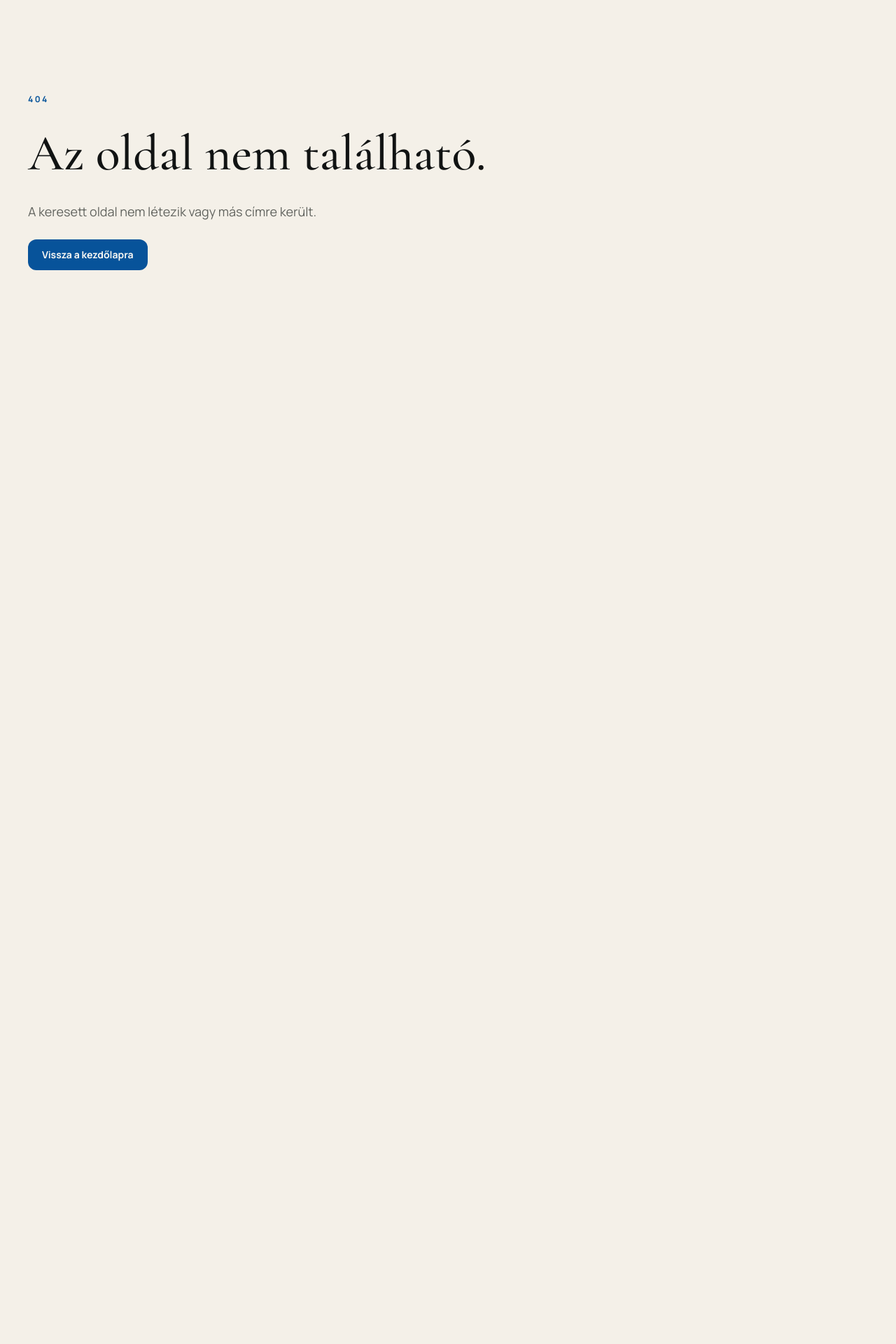
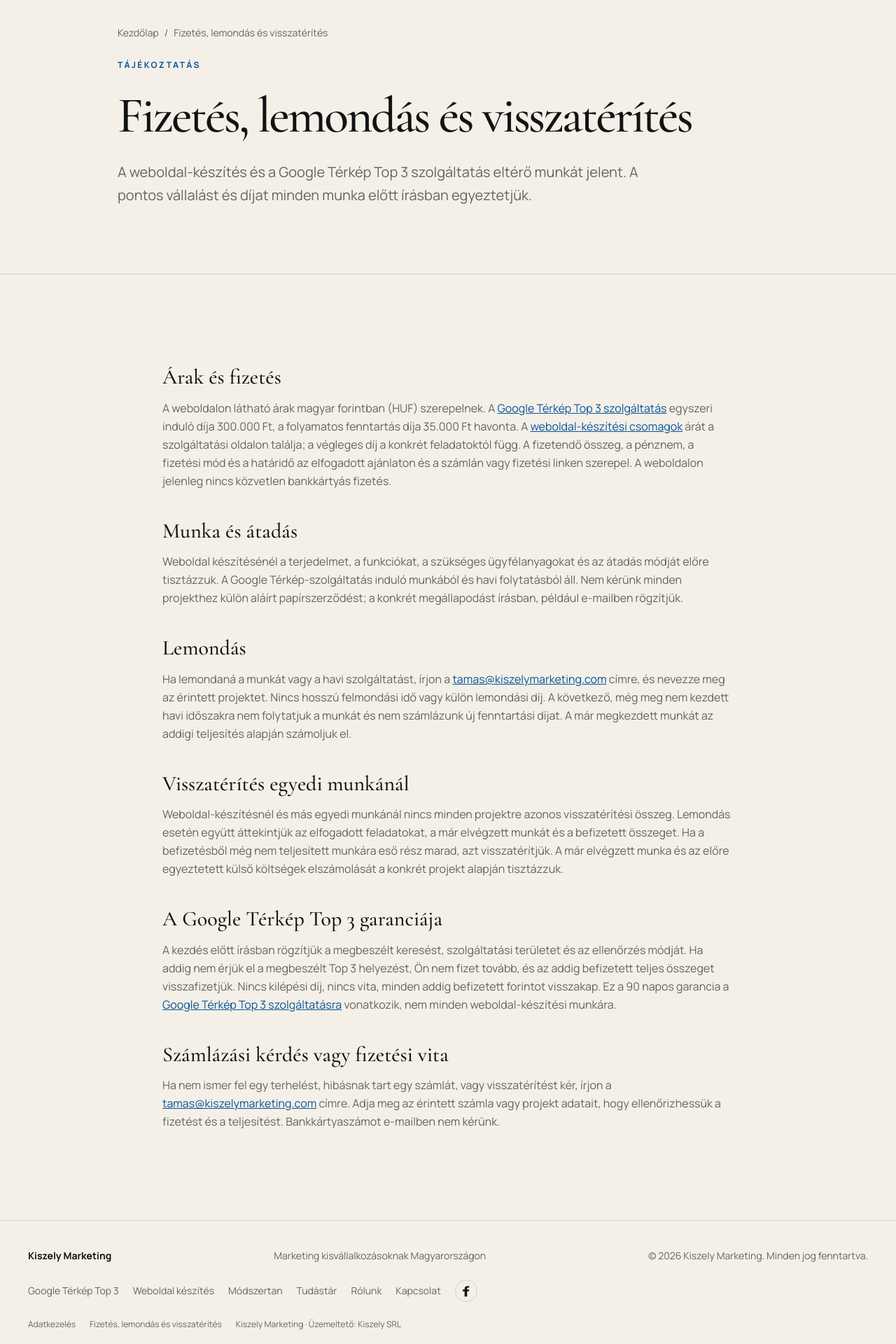
Before and after one commit to tom2344/tms-marketing-2, a Next.js app: page /hu/fizetes-lemondas-visszaterites in a window 1280 px wide. Before the commit this address had no page. Shown: the part 140-2060 px from the top of the page at 70% size. Before the commit the page ends 800 px from the top, so only its background shows below. Built offline with nearby package versions, Linux system fonts and the light colour scheme.

Commit message:
feat: publish Stripe-ready policy pages

```diff
--- /dev/null
+++ b/app/hu/adatkezeles/page.tsx
@@ -0,0 +1,24 @@
+import type { Metadata } from 'next'
+import { LegalPage } from '@/components/legal-page'
+
+const title = 'Adatkezelési tájékoztató'
+const canonicalUrl = 'https://www.kiszelymarketing.com/hu/adatkezeles/'
+
+export const metadata: Metadata = {
+  title,
+  description: 'A Kiszely Marketing kapcsolatfelvételi űrlapjának és weboldalának adatkezelési tájékoztatója.',
+  alternates: { canonical: canonicalUrl },
+  robots: { index: true, follow: true },
+}
+
+export default function PrivacyPage() {
+  return (
+    <LegalPage title={title} lead="A kapcsolatfelvételhez szükséges adatokat kezeljük, és összesített adatokat használunk a weboldal látogatottságának megértéséhez.">
+      <section><h2>Ki kezeli az adatokat?</h2><p>A Kiszely Marketing szolgáltatást a Kiszely SRL romániai társaság nyújtja. Adatkezelési kérdéssel a <a href="mailto:tamas@kiszelymarketing.com">tamas@kiszelymarketing.com</a> címen érhet el minket.</p></section>
+      <section><h2>Kapcsolatfelvétel</h2><p>Az űrlapon a név, telefonszám és az érdeklődés tárgya kötelező. Az e-mail-cím, a vállalkozás neve és a projekt rövid leírása opcionális. Az Ön által megadott adatokat a megkeresés megválaszolására, a szolgáltatás egyeztetésére és az esetleges ajánlat előkészítésére használjuk. Az ajánlatkérés kezelése az Ön kérésére történik; a kapcsolódó üzleti levelezést az egyeztetés és az esetleges igények rendezéséhez szükséges ideig őrizzük meg.</p><p>Az űrlapos üzeneteket a Resend továbbítja a Google által üzemeltetett e-mail-fiókunkba. A weboldal nem tárol külön érdeklődői adatbázist. Közvetlen e-mail esetén az üzenetében önként megadott adatokat kezeljük.</p></section>
+      <section><h2>Weboldalhasználat</h2><p>A weboldalt a Vercel szolgálja ki, amely a működéshez szükséges technikai adatokat kezelhet. A Vercel Web Analytics összesített látogatási statisztikát ad. A Vercel tájékoztatása szerint ez a megoldás nem használ harmadik féltől származó követősütit, és a statisztika nem azonosítja név szerint a látogatót. A weboldal kódjában nincs Google Analytics, hirdetési pixel vagy beágyazott Stripe-fizetés. A weboldalon nem kérünk bankkártyaadatot.</p></section>
+      <section><h2>Hozzáférés és jogok</h2><p>Az adatokhoz a megkeresést kezelő Kiszely Marketing és a fenti technikai szolgáltatók férhetnek hozzá a szolgáltatás működtetéséhez szükséges mértékben. Ha az adatairól tájékoztatást, hozzáférést, helyesbítést vagy törlést kérne, írjon a fenti e-mail-címre. Az alkalmazandó adatvédelmi szabályok szerint más jogok is megillethetik, és panasszal fordulhat az illetékes adatvédelmi hatósághoz.</p></section>
+      <section><h2>Változások</h2><p>Ha új mérési vagy fizetési megoldást vezetünk be a weboldalon, a tájékoztatót a használat előtt frissítjük. A később külön küldött Stripe-számla vagy fizetési link nem része a jelenlegi weboldali űrlapnak.</p></section>
+    </LegalPage>
+  )
+}
--- /dev/null
+++ b/app/hu/fizetes-lemondas-visszaterites/page.tsx
@@ -0,0 +1,26 @@
+import type { Metadata } from 'next'
+import Link from 'next/link'
+import { LegalPage } from '@/components/legal-page'
+
+const title = 'Fizetés, lemondás és visszatérítés'
+const canonicalUrl = 'https://www.kiszelymarketing.com/hu/fizetes-lemondas-visszaterites/'
+
+export const metadata: Metadata = {
+  title,
+  description: 'A Kiszely Marketing szolgáltatásainak fizetési, lemondási, visszatérítési és számlavitával kapcsolatos tájékoztatója.',
+  alternates: { canonical: canonicalUrl },
+  robots: { index: true, follow: true },
+}
+
+export default function PaymentPolicyPage() {
+  return (
+    <LegalPage title={title} lead="A weboldal-készítés és a Google Térkép Top 3 szolgáltatás eltérő munkát jelent. A pontos vállalást és díjat minden munka előtt írásban egyeztetjük.">
+      <section><h2>Árak és fizetés</h2><p>A weboldalon látható árak magyar forintban (HUF) szerepelnek. A <Link href="/hu/google-terkep-top-3/">Google Térkép Top 3 szolgáltatás</Link> egyszeri induló díja 300.000 Ft, a folyamatos fenntartás díja 35.000 Ft havonta. A <Link href="/hu/weboldal-keszites-budapest/">weboldal-készítési csomagok</Link> árát a szolgáltatási oldalon találja; a végleges díj a konkrét feladatoktól függ. A fizetendő összeg, a pénznem, a fizetési mód és a határidő az elfogadott ajánlaton és a számlán vagy fizetési linken szerepel. A weboldalon jelenleg nincs közvetlen bankkártyás fizetés.</p></section>
+      <section><h2>Munka és átadás</h2><p>Weboldal készítésénél a terjedelmet, a funkciókat, a szükséges ügyfélanyagokat és az átadás módját előre tisztázzuk. A Google Térkép-szolgáltatás induló munkából és havi folytatásból áll. Nem kérünk minden projekthez külön aláírt papírszerződést; a konkrét megállapodást írásban, például e-mailben rögzítjük.</p></section>
+      <section><h2>Lemondás</h2><p>Ha lemondaná a munkát vagy a havi szolgáltatást, írjon a <a href="mailto:tamas@kiszelymarketing.com">tamas@kiszelymarketing.com</a> címre, és nevezze meg az érintett projektet. Nincs hosszú felmondási idő vagy külön lemondási díj. A következő, még meg nem kezdett havi időszakra nem folytatjuk a munkát és nem számlázunk új fenntartási díjat. A már megkezdett munkát az addigi teljesítés alapján számoljuk el.</p></section>
+      <section><h2>Visszatérítés egyedi munkánál</h2><p>Weboldal-készítésnél és más egyedi munkánál nincs minden projektre azonos visszatérítési összeg. Lemondás esetén együtt áttekintjük az elfogadott feladatokat, a már elvégzett munkát és a befizetett összeget. Ha a befizetésből még nem teljesített munkára eső rész marad, azt visszatérítjük. A már elvégzett munka és az előre egyeztetett külső költségek elszámolását a konkrét projekt alapján tisztázzuk.</p></section>
+      <section><h2>A Google Térkép Top 3 garanciája</h2><p>A kezdés előtt írásban rögzítjük a megbeszélt keresést, szolgáltatási területet és az ellenőrzés módját. Ha addig nem érjük el a megbeszélt Top 3 helyezést, Ön nem fizet tovább, és az addig befizetett teljes összeget visszafizetjük. Nincs kilépési díj, nincs vita, minden addig befizetett forintot visszakap. Ez a 90 napos garancia a <Link href="/hu/google-terkep-top-3/">Google Térkép Top 3 szolgáltatásra</Link> vonatkozik, nem minden weboldal-készítési munkára.</p></section>
+      <section><h2>Számlázási kérdés vagy fizetési vita</h2><p>Ha nem ismer fel egy terhelést, hibásnak tart egy számlát, vagy visszatérítést kér, írjon a <a href="mailto:tamas@kiszelymarketing.com">tamas@kiszelymarketing.com</a> címre. Adja meg az érintett számla vagy projekt adatait, hogy ellenőrizhessük a fizetést és a teljesítést. Bankkártyaszámot e-mailben nem kérünk.</p></section>
+    </LegalPage>
+  )
+}
--- a/app/sitemap.ts
+++ b/app/sitemap.ts
@@ -26,5 +26,7 @@ export default function sitemap(): MetadataRoute.Sitemap {
     { url: `${siteUrl}/hu/modszertan/`, lastModified, changeFrequency: 'monthly', priority: 0.6 },
     { url: `${siteUrl}/hu/rolunk/`, lastModified, changeFrequency: 'monthly', priority: 0.5 },
     { url: `${siteUrl}/hu/kapcsolat/`, lastModified, changeFrequency: 'monthly', priority: 0.5 },
+    { url: `${siteUrl}/hu/adatkezeles/`, lastModified: new Date('2026-10-18'), changeFrequency: 'yearly', priority: 0.2 },
+    { url: `${siteUrl}/hu/fizetes-lemondas-visszaterites/`, lastModified: new Date('2026-10-18'), changeFrequency: 'yearly', priority: 0.2 },
   ]
 }
--- a/components/contact-form.tsx
+++ b/components/contact-form.tsx
@@ -2,6 +2,7 @@
 
 import { useActionState } from 'react'
 import { ArrowRight, LoaderCircle } from 'lucide-react'
+import Link from 'next/link'
 import { sendContact, type ContactState } from '@/app/actions/sendContact'
 
 const initialState: ContactState = { status: 'idle', message: '' }
@@ -15,7 +16,7 @@ const copy = {
     placeholder: 'Mivel foglalkozik a vállalkozása, és milyen weboldalt vagy online megoldást szeretne?',
     submit: 'Üzenet küldése',
     pending: 'Küldés folyamatban…',
-    privacy: 'A megadott adatokat kizárólag a megkeresés megválaszolására használjuk.',
+    privacy: 'A megadott adatokat a megkeresés kezelésére használjuk.',
   },
   en: {
     fields: { name: 'Name', email: 'Email address', phone: 'Phone number', company: 'Company name', service: 'How can we help?', message: 'Brief project details (optional)' },
@@ -25,7 +26,7 @@ const copy = {
     placeholder: 'What does your business do, and what kind of website or online solution do you need?',
     submit: 'Send enquiry',
     pending: 'Sending…',
-    privacy: 'We use your details only to respond to this enquiry.',
+    privacy: 'We use the details provided to handle your enquiry.',
   },
 } as const
 
@@ -47,7 +48,7 @@ export function ContactForm({ language }: { language: 'hu' | 'en' }) {
       <label className="form-field"><span>{t.fields.message}</span><textarea name="message" maxLength={4000} rows={6} placeholder={t.placeholder} /></label>
       {state.message && <p role="status" className={state.status === 'success' ? 'form-success' : 'form-error'}>{state.message}</p>}
       <button type="submit" className="button-primary w-full" disabled={pending}>{pending ? <><LoaderCircle data-icon="inline-start" className="animate-spin" />{t.pending}</> : <>{t.submit}<ArrowRight data-icon="inline-end" /></>}</button>
-      <p className="text-xs leading-relaxed text-muted-foreground">{t.privacy}</p>
+      <p className="text-xs leading-relaxed text-muted-foreground">{t.privacy} <Link href="/hu/adatkezeles/" className="text-primary underline underline-offset-2">{language === 'hu' ? 'Adatkezelési tájékoztató' : 'Privacy notice (Hungarian)'}</Link></p>
     </form>
   )
 }
--- /dev/null
+++ b/components/legal-page.tsx
@@ -0,0 +1,16 @@
+import { ContentPage, PageHero } from '@/components/content-page'
+
+export function LegalPage({ title, lead, children }: { title: string; lead: string; children: React.ReactNode }) {
+  return (
+    <ContentPage>
+      <main>
+        <PageHero eyebrow="Tájékoztatás" title={title} lead={<p>{lead}</p>} breadcrumbs={[{ label: 'Kezdőlap', href: '/hu/' }, { label: title }]} />
+        <div className="section">
+          <div className="site-shell max-w-4xl space-y-10 leading-relaxed text-muted-foreground [&_a]:text-primary [&_a]:underline [&_h2]:mb-3 [&_h2]:font-serif [&_h2]:text-3xl [&_h2]:leading-tight [&_h2]:text-foreground [&_li]:ml-5 [&_li]:list-disc [&_li]:pl-1 [&_p+p]:mt-3">
+            {children}
+          </div>
+        </div>
+      </main>
+    </ContentPage>
+  )
+}
--- a/components/site-footer.tsx
+++ b/components/site-footer.tsx
@@ -20,6 +20,11 @@ export function SiteFooter() {
             <svg aria-hidden="true" viewBox="0 0 24 24" className="size-5" fill="currentColor"><path d="M13.5 22v-9h3l.45-3H13.5V8.1c0-.87.24-1.46 1.52-1.46H17V3.96c-.34-.05-1.52-.15-2.9-.15-2.87 0-4.84 1.75-4.84 4.97V10H6v3h3.26v9h4.24Z" /></svg>
           </a>
         </nav>
+        <div className="flex flex-wrap items-center gap-x-5 gap-y-2 text-xs">
+          <Link href="/hu/adatkezeles/" className="hover:text-foreground">Adatkezelés</Link>
+          <Link href="/hu/fizetes-lemondas-visszaterites/" className="hover:text-foreground">Fizetés, lemondás és visszatérítés</Link>
+          <span>Kiszely Marketing · Üzemeltető: Kiszely SRL</span>
+        </div>
       </div>
     </footer>
   )
--- a/scripts/verify-launch.mjs
+++ b/scripts/verify-launch.mjs
@@ -24,6 +24,8 @@ const publicPages = [
   '/hu/modszertan/',
   '/hu/rolunk/',
   '/hu/kapcsolat/',
+  '/hu/adatkezeles/',
+  '/hu/fizetes-lemondas-visszaterites/',
 ]
 const websiteGuidePages = [
   '/hu/tudastar/weboldal-keszites-arak-2026/',
```
